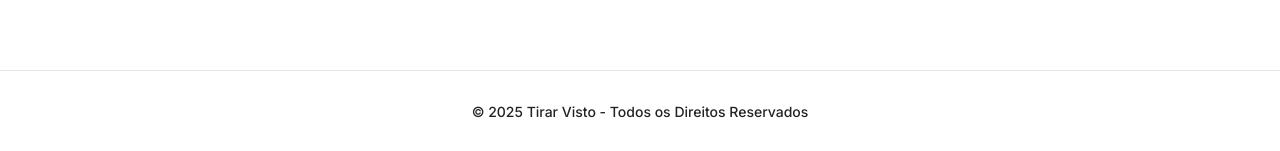
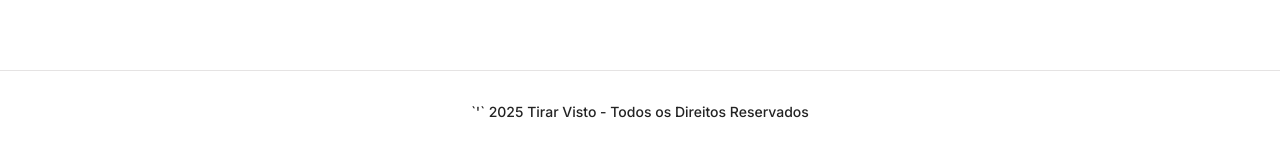
Before and after one commit to DevPBDias/case-noweb, a Next.js app: page / in a window 1280 px wide. Shown: the part 5035-5186 px from the top of the page. Built offline with nearby package versions, Linux system fonts and the light colour scheme.

Commit message:
fix(footer): change copy sign to avoid problem in vercel deploy

```diff
--- a/src/components/footer/RightsReserved.tsx
+++ b/src/components/footer/RightsReserved.tsx
@@ -3,7 +3,8 @@ import React from "react";
 const RightsReserved = () => {
   return (
     <div className="text-center text-sm/[130.8%] font-medium tracking-[-2%] text-[var(--text-color)] py-8 px-[60px] w-full border-t border-[var(--footer-border-color)]">
-      © {new Date().getFullYear()} Tirar Visto - Todos os Direitos Reservados
+      `&apos;` {new Date().getFullYear()} Tirar Visto - Todos os Direitos
+      Reservados
     </div>
   );
 };
```
